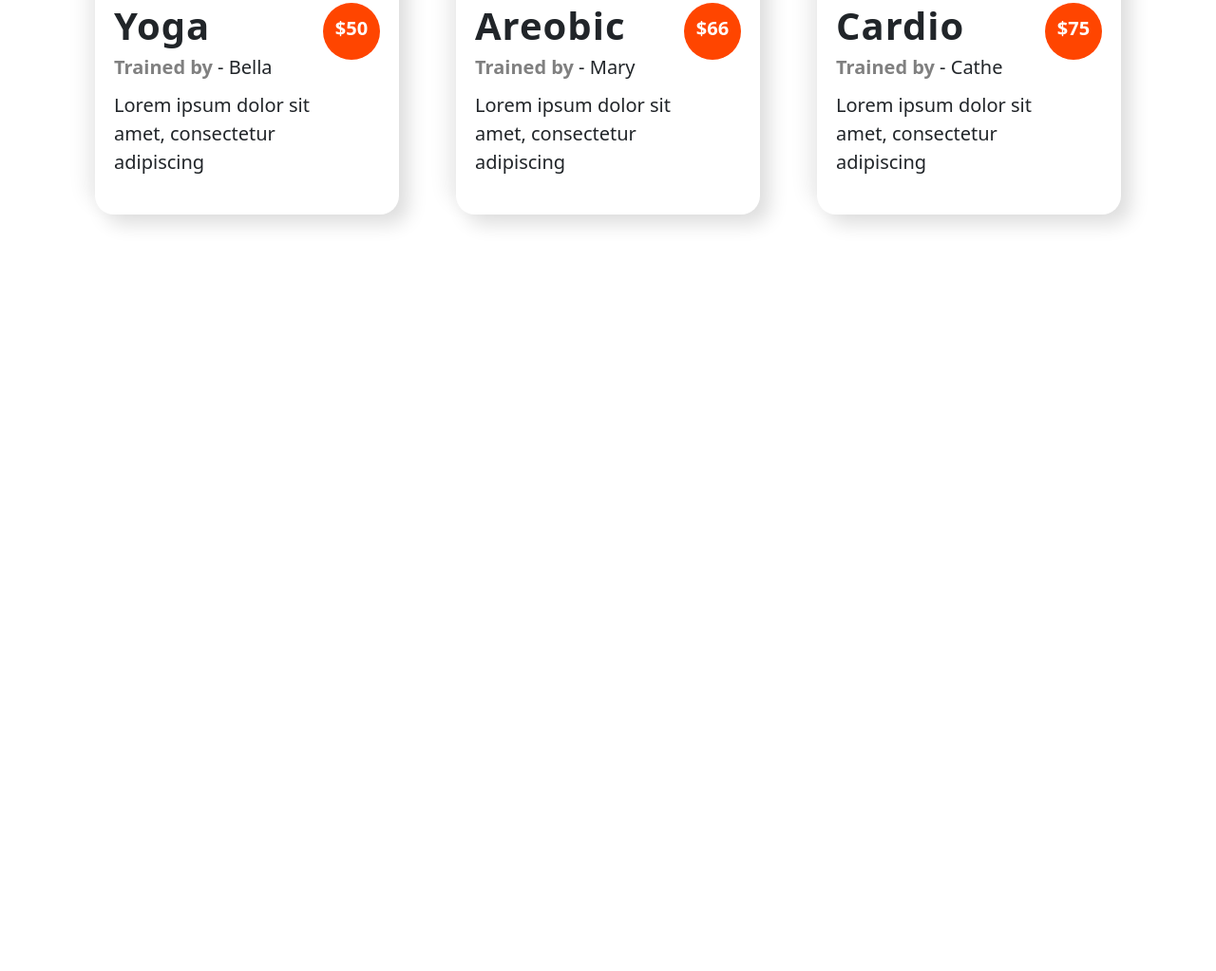
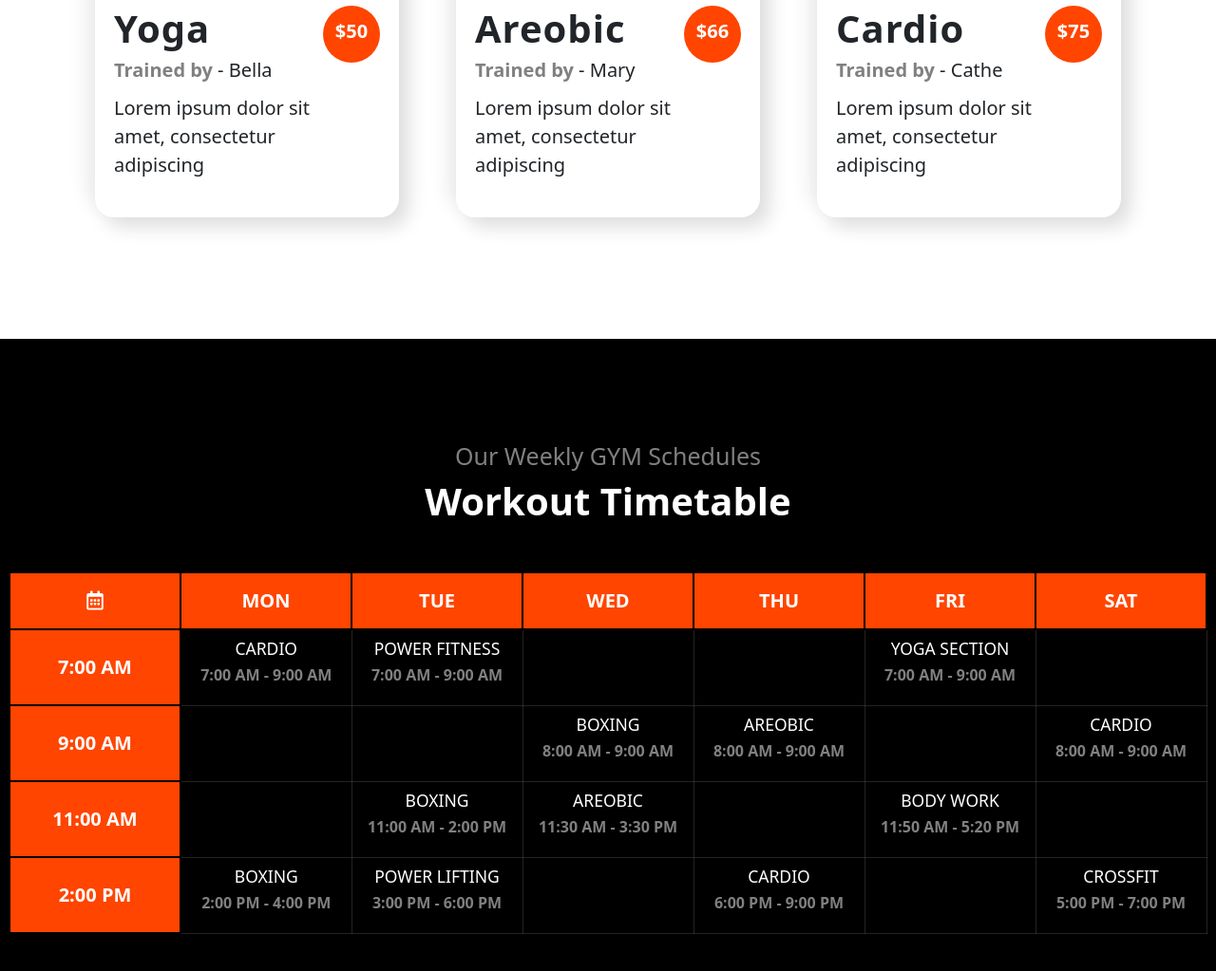
Before and after one commit to ra-raju/gym-website, a plain HTML site: page index.html in a window 1280 px wide. Shown: the part 2674-3697 px from the top of the page at 95% size. Before the commit the page ends 3031 px from the top, so only its background shows below. Drawn offline with Linux system fonts and the light colour scheme.

Commit message:
table added

```diff
--- a/css/style.css
+++ b/css/style.css
@@ -264,14 +264,16 @@ header {
 .gym-class-section {
   height: 100vh;
   width: 100%;
-  padding: 7rem 0;
+  padding: 5rem 0;
 }
 .heading-para {
-  font-size: 2rem;
+  font-size: 2.5rem;
   color: gray;
   font-weight: 400;
   margin-bottom: -0.5rem;
   text-align: center;
+  margin: 0.5rem 0;
+  text-transform: capitalize;
 }
 .gym-class-section h1 {
   text-align: center;
@@ -361,3 +363,58 @@ header {
   -o-border-radius: 50%;
   padding: 1.5rem 0;
 }
+
+/* workout timetable */
+.timetable-section {
+  width: 100%;
+  height: 100vh;
+  padding: 10rem 0;
+  background: #000;
+  color: #fff;
+}
+
+table {
+  margin: 5rem auto;
+  border-collapse: collapse;
+}
+
+table,
+th,
+td {
+  border: 1px solid rgba(128, 128, 128, 0.276);
+}
+th {
+  height: 6rem;
+  font-size: 2rem;
+  font-weight: 700;
+  background: orangered;
+  border: 2px solid black;
+}
+
+th,
+td {
+  text-transform: uppercase;
+  text-align: center;
+  width: 18rem;
+}
+
+td {
+  height: 8rem;
+}
+
+tr:hover {
+  background: #333;
+}
+
+td p {
+  font-size: 1.6rem;
+  color: gray;
+  font-weight: 600;
+}
+
+.time {
+  background: orangered;
+  font-size: 2rem;
+  font-weight: 700;
+  border: 2px solid black;
+}
--- a/index.html
+++ b/index.html
@@ -242,6 +242,108 @@
           </div>
         </div>
       </section>
+
+      <!-- workout time table  -->
+      <section class="timetable-section">
+        <p class="heading-para">our weekly GYM schedules</p>
+        <h1 class="section-heading text-center">workout timetable</h1>
+
+        <div class="timetable">
+          <table>
+            <thead>
+              <tr>
+                <th><i class="far fa-calendar-alt"></i></th>
+                <th>mon</th>
+                <th>tue</th>
+                <th>wed</th>
+                <th>thu</th>
+                <th>fri</th>
+                <th>sat</th>
+              </tr>
+            </thead>
+            <tbody>
+              <tr>
+                <td class="time">7:00 AM</td>
+                <td>
+                  <h3>cardio</h3>
+                  <p>7:00 AM - 9:00 AM</p>
+                </td>
+                <td>
+                  <h3>Power Fitness</h3>
+                  <p>7:00 AM - 9:00 AM</p>
+                </td>
+                <td></td>
+                <td></td>
+                <td>
+                  <h3>Yoga Section</h3>
+                  <p>7:00 AM - 9:00 AM</p>
+                </td>
+                <td></td>
+              </tr>
+
+              <tr>
+                <td class="time">9:00 AM</td>
+                <td></td>
+                <td></td>
+                <td>
+                  <h3>Boxing</h3>
+                  <p>8:00 AM - 9:00 AM</p>
+                </td>
+                <td>
+                  <h3>Areobic</h3>
+                  <p>8:00 AM - 9:00 AM</p>
+                </td>
+                <td></td>
+                <td>
+                  <h3>Cardio</h3>
+                  <p>8:00 AM - 9:00 AM</p>
+                </td>
+              </tr>
+
+              <tr>
+                <td class="time">11:00 AM</td>
+                <td></td>
+                <td>
+                  <h3>boxing</h3>
+                  <p>11:00 AM - 2:00 PM</p>
+                </td>
+                <td>
+                  <h3>Areobic</h3>
+                  <p>11:30 AM - 3:30 PM</p>
+                </td>
+                <td></td>
+                <td>
+                  <h3>Body work</h3>
+                  <p>11:50 AM - 5:20 PM</p>
+                </td>
+                <td></td>
+              </tr>
+
+              <tr>
+                <td class="time">2:00 PM</td>
+                <td>
+                  <h3>Boxing</h3>
+                  <p>2:00 PM - 4:00 PM</p>
+                </td>
+                <td>
+                  <h3>Power lifting</h3>
+                  <p>3:00 PM - 6:00 PM</p>
+                </td>
+                <td></td>
+                <td>
+                  <h3>Cardio</h3>
+                  <p>6:00 PM - 9:00 PM</p>
+                </td>
+                <td></td>
+                <td>
+                  <h3>Crossfit</h3>
+                  <p>5:00 PM - 7:00 PM</p>
+                </td>
+              </tr>
+            </tbody>
+          </table>
+        </div>
+      </section>
     </main>
 
     <!-- bootstrap -->
```
